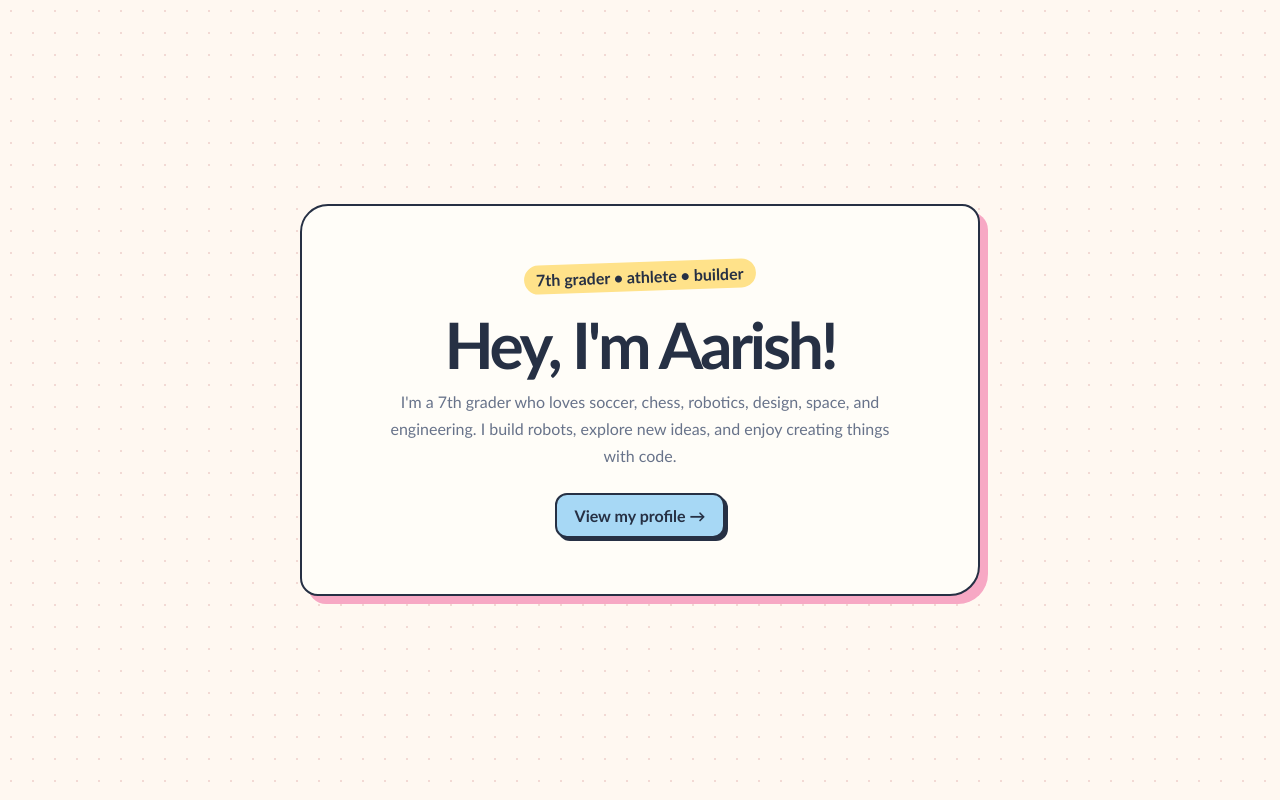
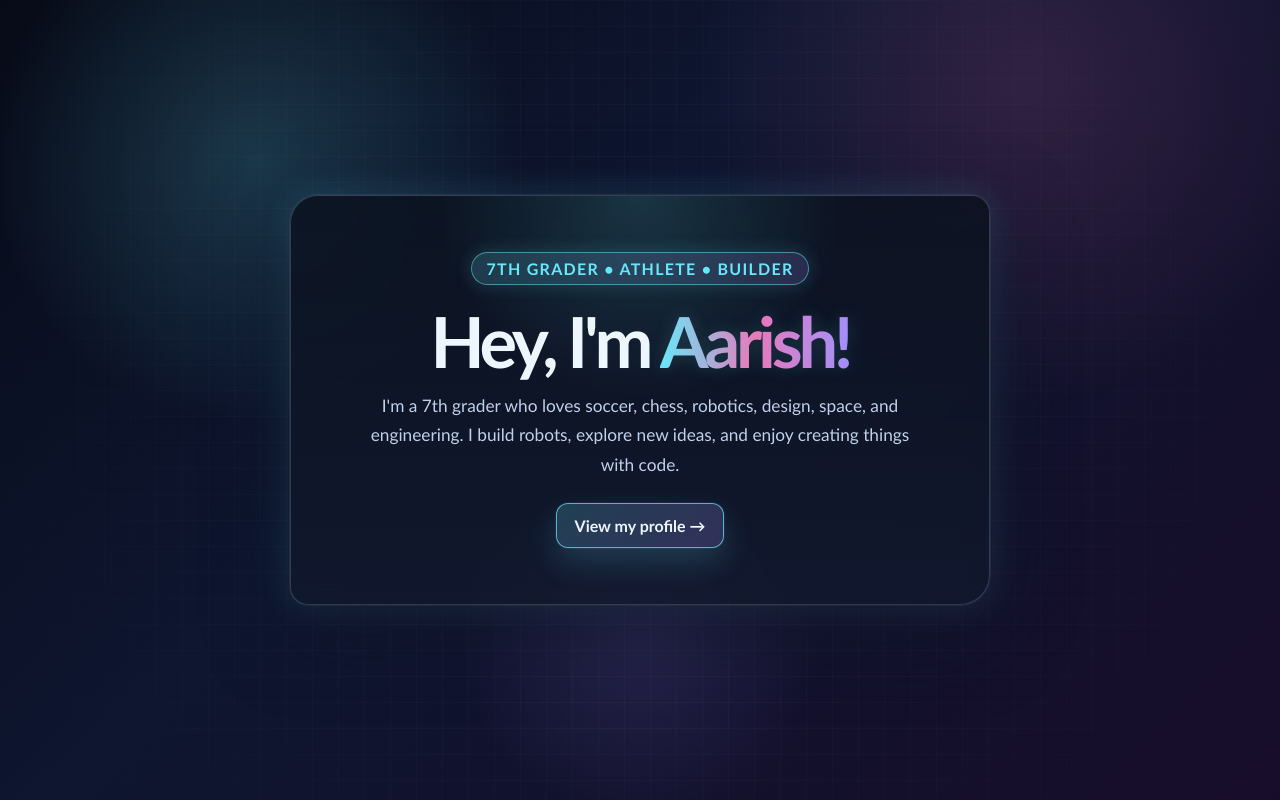
Before and after one commit to akorasikha/akorasikha.github.io, a plain HTML site: page index.html in a window 1280 px wide. Drawn offline with Linux system fonts and the light colour scheme.

Commit message:
Apply the futuristic neon theme to the home page as well, matching the profile page design.

```diff
--- a/index.html
+++ b/index.html
@@ -6,22 +6,146 @@
     <meta name="description" content="Aarish Korasikha's student profile and interests.">
     <title>Aarish Korasikha | Home</title>
     <style>
-      :root { --ink: #263044; --muted: #68738a; --pink: #f7a8c4; --blue: #a7d8f5; --paper: #fffdf8; --yellow: #ffe28a; }
+      :root {
+        color-scheme: dark;
+        --bg-1: #070b17;
+        --bg-2: #0e1630;
+        --bg-3: #170d2a;
+        --panel: rgba(13, 19, 34, 0.75);
+        --line: rgba(148, 163, 184, 0.28);
+        --text: #edf6ff;
+        --muted: #bfd0ea;
+        --cyan: #67e8f9;
+        --pink: #f472b6;
+        --violet: #a78bfa;
+        --lime: #bdff9c;
+        --amber: #fbbf24;
+      }
+
       * { box-sizing: border-box; }
-      body { margin: 0; min-height: 100vh; display: grid; place-items: center; padding: 24px; color: var(--ink); font-family: "Trebuchet MS", "Segoe UI", sans-serif; background: #fff8f1 radial-gradient(#f2d9d4 1px, transparent 1px); background-size: 22px 22px; }
-      main { width: min(680px, 100%); padding: clamp(28px, 7vw, 56px); text-align: center; background: var(--paper); border: 2px solid var(--ink); border-radius: 28px 18px 30px 18px; box-shadow: 8px 8px 0 var(--pink); }
-      .sticker { display: inline-block; padding: 5px 12px; border-radius: 999px; background: var(--yellow); font-weight: 800; transform: rotate(-2deg); }
-      h1 { margin: 20px 0 10px; font-size: clamp(2.3rem, 8vw, 4rem); line-height: 1.05; letter-spacing: -.05em; }
-      p { max-width: 500px; margin: 0 auto 24px; color: var(--muted); line-height: 1.7; }
-      a { display: inline-block; padding: 11px 18px; color: var(--ink); background: var(--blue); border: 2px solid var(--ink); border-radius: 12px; box-shadow: 3px 3px 0 var(--ink); font-weight: 800; text-decoration: none; }
-      a:hover { transform: translate(-1px, -1px); box-shadow: 5px 5px 0 var(--ink); }
-      a:focus-visible { outline: 3px solid #57418e; outline-offset: 4px; }
+
+      body {
+        margin: 0;
+        min-height: 100vh;
+        display: grid;
+        place-items: center;
+        padding: 24px;
+        color: var(--text);
+        font-family: "Trebuchet MS", "Segoe UI", sans-serif;
+        background:
+          radial-gradient(circle at 20% 20%, rgba(103, 232, 249, 0.18), transparent 22%),
+          radial-gradient(circle at 80% 10%, rgba(244, 114, 182, 0.14), transparent 26%),
+          radial-gradient(circle at 50% 80%, rgba(167, 139, 250, 0.14), transparent 20%),
+          linear-gradient(135deg, var(--bg-1), var(--bg-2) 40%, var(--bg-3));
+        position: relative;
+        overflow: hidden;
+      }
+
+      body::before {
+        content: "";
+        position: fixed;
+        inset: 0;
+        background-image:
+          linear-gradient(rgba(255,255,255,0.025) 1px, transparent 1px),
+          linear-gradient(90deg, rgba(255,255,255,0.025) 1px, transparent 1px);
+        background-size: 26px 26px;
+        pointer-events: none;
+        mask-image: radial-gradient(circle at center, black 40%, transparent 100%);
+      }
+
+      main {
+        position: relative;
+        width: min(700px, 100%);
+        padding: clamp(28px, 7vw, 56px);
+        text-align: center;
+        background: linear-gradient(180deg, rgba(11, 18, 30, 0.86), rgba(17, 25, 45, 0.82));
+        border: 1px solid var(--line);
+        border-radius: 28px 18px 30px 18px;
+        box-shadow: 0 0 0 1px rgba(255,255,255,0.05), 0 24px 80px rgba(15, 23, 42, 0.7), 0 0 34px rgba(103, 232, 249, 0.18);
+        backdrop-filter: blur(10px);
+      }
+
+      main::before {
+        content: "";
+        position: absolute;
+        inset: 0;
+        background: radial-gradient(circle at 50% 0%, rgba(103, 232, 249, 0.16), transparent 38%);
+        pointer-events: none;
+      }
+
+      .sticker {
+        position: relative;
+        display: inline-block;
+        padding: 6px 14px;
+        border-radius: 999px;
+        background: linear-gradient(135deg, rgba(103,232,249,0.18), rgba(167,139,250,0.18));
+        border: 1px solid rgba(103, 232, 249, 0.5);
+        color: var(--cyan);
+        font-weight: 800;
+        letter-spacing: .08em;
+        text-transform: uppercase;
+        box-shadow: 0 0 18px rgba(103, 232, 249, 0.18);
+      }
+
+      h1 {
+        position: relative;
+        margin: 20px 0 12px;
+        font-size: clamp(2.3rem, 8vw, 4.4rem);
+        line-height: 1.05;
+        letter-spacing: -.06em;
+      }
+
+      h1 span {
+        background: linear-gradient(90deg, var(--cyan), var(--pink), var(--violet));
+        -webkit-background-clip: text;
+        background-clip: text;
+        color: transparent;
+        text-shadow: 0 0 18px rgba(103, 232, 249, 0.18);
+      }
+
+      p {
+        position: relative;
+        max-width: 540px;
+        margin: 0 auto 24px;
+        color: var(--muted);
+        line-height: 1.7;
+        font-size: 1.08rem;
+      }
+
+      a {
+        position: relative;
+        display: inline-block;
+        padding: 12px 18px;
+        color: var(--text);
+        background: linear-gradient(135deg, rgba(103,232,249,0.2), rgba(167,139,250,0.22));
+        border: 1px solid rgba(103, 232, 249, 0.7);
+        border-radius: 12px;
+        box-shadow: 0 0 0 1px rgba(255,255,255,0.05), 0 14px 30px rgba(103, 232, 249, 0.17);
+        font-weight: 800;
+        text-decoration: none;
+        transition: transform .2s ease, box-shadow .2s ease;
+      }
+
+      a:hover {
+        transform: translate(-2px, -2px);
+        box-shadow: 0 0 0 1px rgba(255,255,255,0.05), 0 18px 32px rgba(103, 232, 249, 0.22);
+      }
+
+      a:focus-visible {
+        outline: 3px solid var(--cyan);
+        outline-offset: 4px;
+      }
+
+      @media (max-width: 520px) {
+        body { padding: 18px; }
+        .sticker { letter-spacing: .05em; }
+      }
     </style>
   </head>
   <body>
     <main>
       <span class="sticker">7th grader • athlete • builder</span>
-      <h1>Hey, I'm Aarish!</h1>
+      <h1>Hey, I'm <span>Aarish!</span></h1>
       <p>I'm a 7th grader who loves soccer, chess, robotics, design, space, and engineering. I build robots, explore new ideas, and enjoy creating things with code.</p>
       <a href="profile.html">View my profile →</a>
     </main>
```
